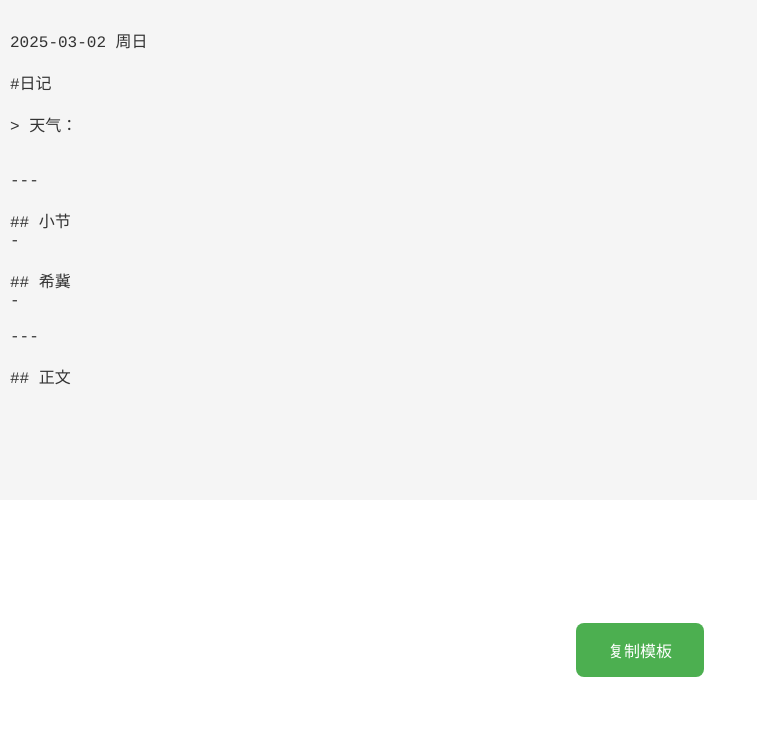
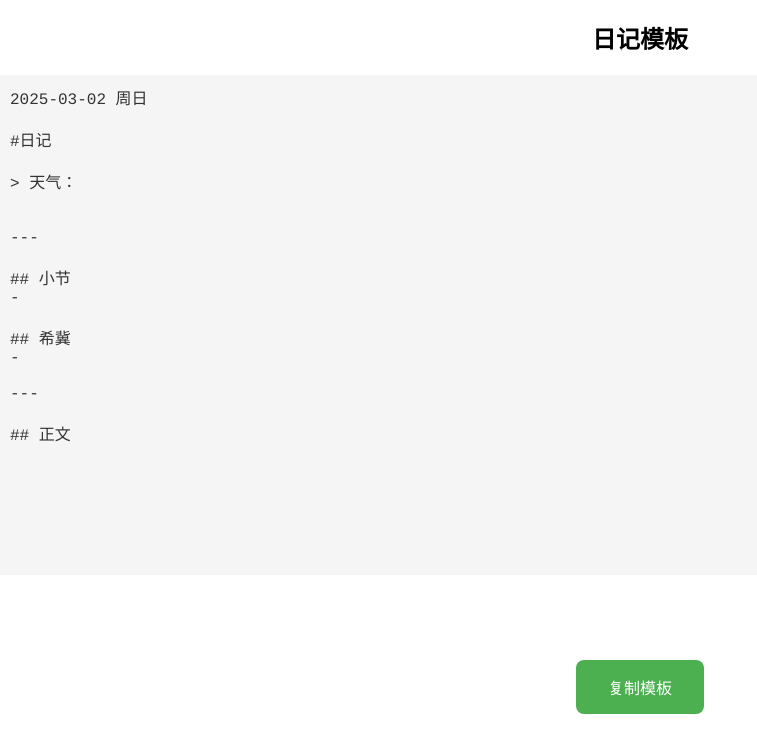
Before and after one commit to nimohe/get-daynote-template-one-click, a plain HTML site: page index.html in a window 1280 px wide. Shown: the whole page, without its empty margins (0-757 px from the left). Drawn offline with Linux system fonts and the light colour scheme.

Commit message:
fea:delet blank first row;add title

```diff
--- a/index.html
+++ b/index.html
@@ -5,6 +5,7 @@
     <meta name="viewport" content="width=device-width, initial-scale=1.0" />
     <title>Document</title>
     <link rel="stylesheet" href="css/main.css" />
+    <h2>日记模板</h2>
     <textarea name="daynoteTemple" id="daynoteTemple"></textarea>
     <button type="button" class="styled-button click-btn" onclick="copyText()">
       复制模板
@@ -13,8 +14,7 @@
   <body>
     <script>
       window.onload = function () {
-        let daynoteTemple = `
-{2025-02-2x 周x}
+        let daynoteTemple = `{2025-02-2x 周x}
 
 #日记
 
```
